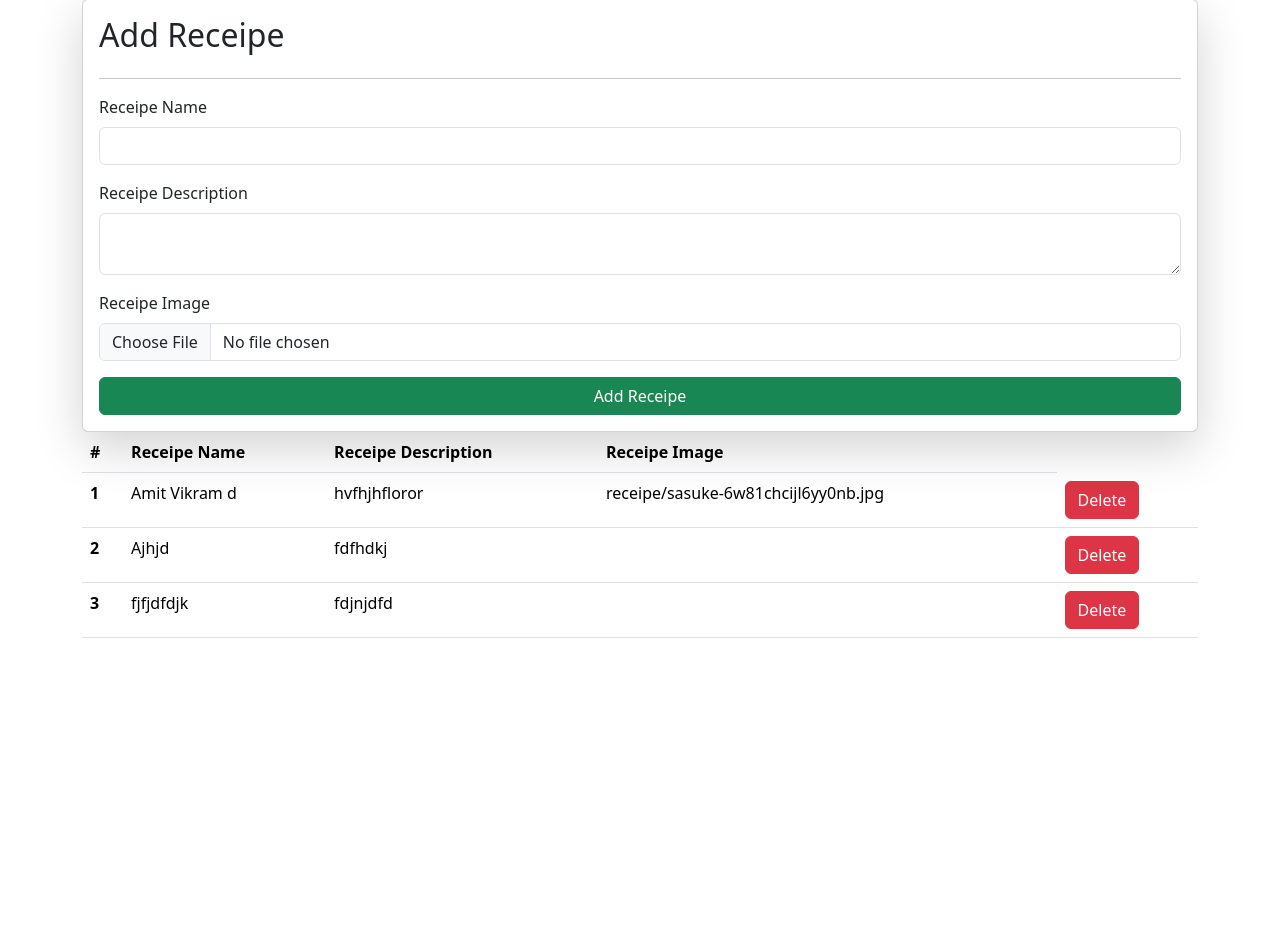
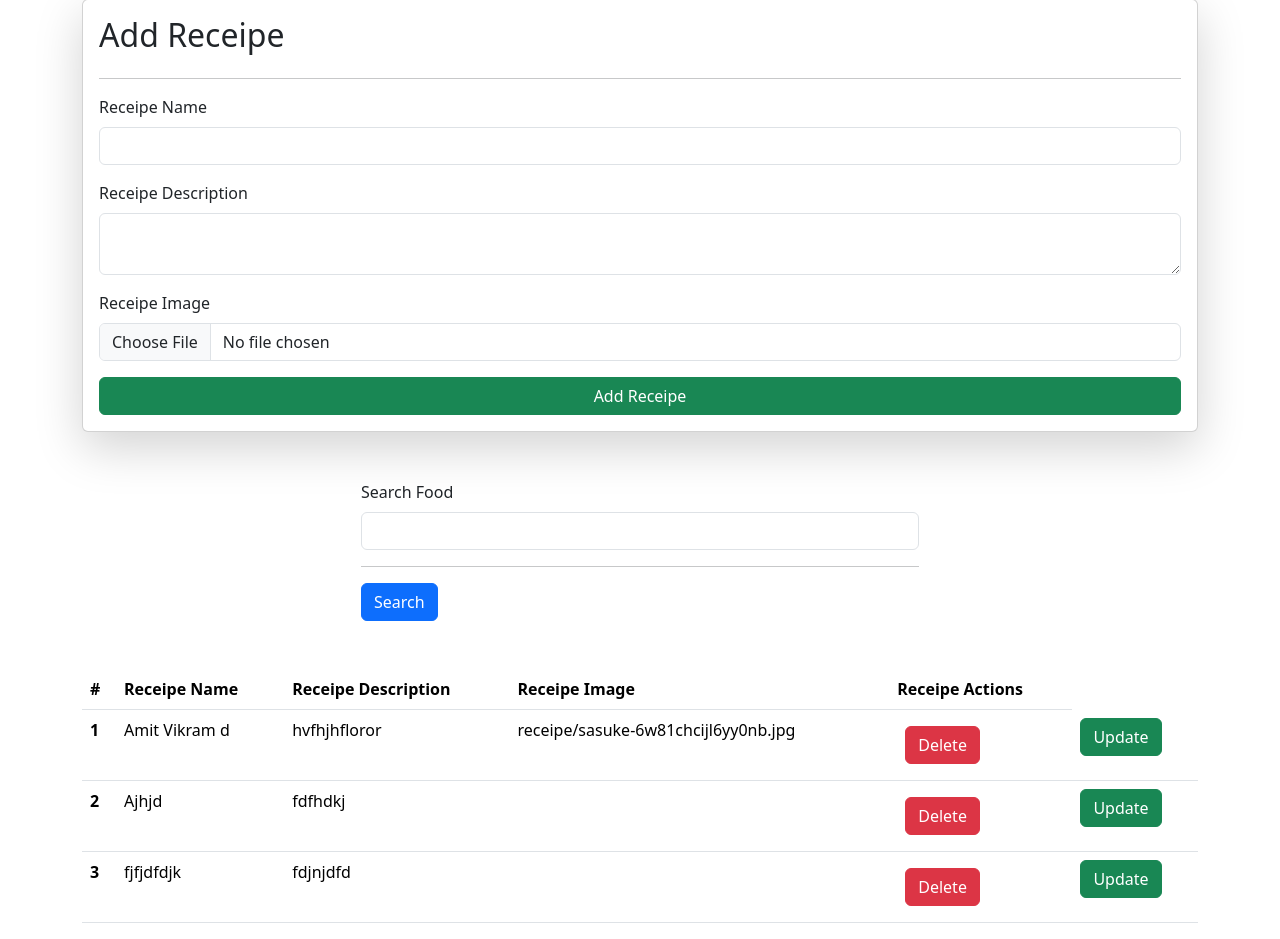
Before and after one commit to amvi234/DineEase, a Django app: page /receipes in a window 1280 px wide. Shown: the part 49-988 px from the top of the page. Before the commit the page ends 687 px from the top, so only its background shows below. Run offline with Django 4.2, Linux system fonts and the light colour scheme; data comes from the database, SQL or seed files in the repository; both versions use the stored data as it was after the commit.

Commit message:
search and update functionality done

```diff
--- a/core/urls.py
+++ b/core/urls.py
@@ -22,6 +22,7 @@ from vege.views import *
 urlpatterns = [
     path('receipes', receipes, name="receipes"),
     path('delete_receipe/<id>/', delete_receipe, name="delete_receipe"),
+    path('update_receipe/<id>/', update_receipe, name="update_receipe"),
     path('', home, name="home"),
     path('success-page', success_page, name="success"),
     path('admin/', admin.site.urls),
--- a/vege/templates/receipes.html
+++ b/vege/templates/receipes.html
@@ -31,13 +31,27 @@
       </div>
       <button type="submit" class="btn btn-success">Add Receipe</button>
     </form>
-    <table class="table">
+
+    <div class="mt-5">
+      <div class="mx-auto col-6">
+        <form>
+        <div class="mb-3">
+          <label for="exampleInputEmail1" class="form-label">Search Food</label>
+          <input name="search"  type="text" class="form-control">
+          <hr>
+        </div>
+        <button type="submit" class="btn btn-primary">Search</button>
+      </form>
+      </div>
+    </div>
+    <table class="table mt-5">
       <thead>
         <tr>
           <th scope="col">#</th>
           <th scope="col">Receipe Name</th>
           <th scope="col">Receipe Description</th>
           <th scope="col">Receipe Image</th>
+          <th scope="col">Receipe Actions</th>
         </tr>
       </thead>
       <tbody>
@@ -47,7 +61,8 @@
           <td>{{receipe.receipe_name}}</td>
           <td>{{receipe.receipe_description}}</td>
           <td>{{receipe.receipe_image}}</td>
-          <td><a href="/delete_receipe/{{receipe.id}}/" class="btn btn-danger">Delete</a></td>
+          <td><a href="/delete_receipe/{{receipe.id}}/" class="btn btn-danger m-2">Delete</a></td>
+          <td><a href="/update_receipe/{{receipe.id}}/" class="btn btn-success">Update</a></td>
         </tr>
         {% endfor %}
       </tbody>
--- a/vege/views.py
+++ b/vege/views.py
@@ -19,9 +19,36 @@ def receipes(request):
         return redirect('/receipes')
 
     queryset = Receipe.objects.all()
+
+    if request.GET.get('search'):
+        queryset = queryset.filter(receipe_name__icontains = request.GET.get('search'))
+
     context = {'receipes': queryset}
 
     return render(request, 'receipes.html', context)
+
+def update_receipe(request, id):
+    queryset = Receipe.objects.get(id = id)
+
+    if request.method == 'POST':
+        data = request.POST
+
+        receipe_image = request.FILES.get('receipe_image')
+        receipe_name = data.get('receipe_name')
+        receipe_description = data.get('receipe_description')
+
+        queryset.receipe_name = receipe_name
+        queryset.receipe_description = receipe_description
+
+        if receipe_image:
+            queryset.receipe_image = receipe_image
+
+        queryset.save()
+        return redirect('/receipes')
+
+    context = {'receipe': queryset}
+
+    return render(request, 'update_receipes.html', context)
 
 def delete_receipe(request, id):
     queryset = Receipe.objects.get(id = id)
```
Also changed, not shown: vege/templates/update_receipes.html (added, +37 -0 lines), db.sqlite3, receipe/Screenshot_2023-11-17_at_12.10.39_PM.png (added), receipe/sasuke-6w81chcijl6yy0nb.jpg (added).
